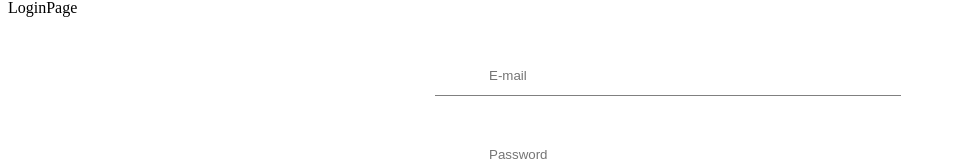
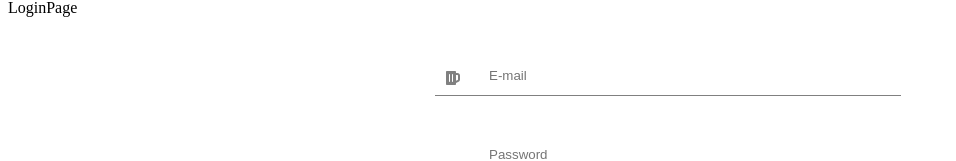
Before and after one commit to daryark/Wallet, a React (Create React App) app: page /register in a window 1280 px wide. Both pictures are taken after a click on the button "LOG IN". Shown: the part 172-333 px from the top of the page, without its empty margins (0-956 px from the left). Built offline with nearby package versions, Linux system fonts and the light colour scheme.

Commit message:
add styles

```diff
--- a/src/components/AuthField/AuthField.jsx
+++ b/src/components/AuthField/AuthField.jsx
@@ -1,19 +1,21 @@
 // import { useLocation } from 'react-router-dom';
-import { useField } from 'formik';
+import { ErrorMessage, useField } from 'formik';
 import { InputBox, StyledField } from './AuthField.styled';
 
-const AuthField = ({ svg, ...props }) => {
+const AuthField = ({ Icon, ...props }) => {
   //   const location = useLocation();
-  const [field] = useField(props);
-
+  const [field, meta] = useField(props);
+  console.log(field);
+  console.log(meta);
   return (
     <InputBox>
+      {Icon && <Icon />}
       <StyledField {...field} {...props} autoComplete="off" />
-      {/* <ErrorMessage
-          component="div"
-          name={field.name}
-
-        /> */}
+      {/* {errors.email && touched.email ? <div>{errors.email}</div> : null}
+      <ErrorMessage name="email" />
+      <ErrorMessage component="div" name={field.name} /> */}
+      <ErrorMessage component="div" name={field.name} />
+      {/* <ErrorMessage name="email" /> */}
     </InputBox>
   );
 };
--- a/src/components/AuthField/AuthField.styled.jsx
+++ b/src/components/AuthField/AuthField.styled.jsx
@@ -1,4 +1,5 @@
 import { Field } from 'formik';
+import { FaBeer } from 'react-icons/fa';
 import styled from 'styled-components';
 
 export const StyledField = styled(Field)`
@@ -23,3 +24,9 @@ export const InputBox = styled.div`
     width: 410px;
   }
 `;
+export const StyledIcon = styled(FaBeer)`
+  position: absolute;
+  bottom: 25%;
+  left: 10px;
+  color: grey;
+`;
--- a/src/components/LoginForm/LoginForm.jsx
+++ b/src/components/LoginForm/LoginForm.jsx
@@ -8,6 +8,7 @@ import * as Yup from 'yup';
 import AuthButtonActive from 'components/AuthButtonActive/AuthButtonActive';
 import AuthButton from 'components/AuthButton/AuthButton';
 import AuthField from 'components/AuthField/AuthField';
+import { StyledIcon } from 'components/AuthField/AuthField.styled';
 
 const initialValues = {
   email: '',
@@ -41,7 +42,12 @@ const LoginForm = () => {
         onSubmit={handleSubmit}
       >
         <Form>
-          <AuthField type="email" name="email" placeholder="E-mail" />
+          <AuthField
+            Icon={StyledIcon}
+            type="email"
+            name="email"
+            placeholder="E-mail"
+          />
           <AuthField
             style={{ marginBottom: '42px' }}
             type="password"
--- a/src/components/RegistrationForm/RegistrationForm.jsx
+++ b/src/components/RegistrationForm/RegistrationForm.jsx
@@ -2,13 +2,14 @@ import AuthButton from 'components/AuthButton/AuthButton';
 import AuthButtonActive from 'components/AuthButtonActive/AuthButtonActive';
 import AuthField from 'components/AuthField/AuthField';
 
-import { Formik, Form } from 'formik';
+import { Formik, Form, ErrorMessage } from 'formik';
 import { useDispatch } from 'react-redux';
 
 import { useNavigate } from 'react-router-dom';
 import { registerRequest } from 'redux/auth/auth-operations';
 
 import registerSchema from './registerSchema';
+import { StyledError } from './RegistrationForm.styled';
 import { RegisterBox } from './RegistrationForm.styled';
 
 const initialValues = {
@@ -39,9 +40,15 @@ const RegistrationForm = () => {
         validationSchema={registerSchema}
         onSubmit={handleSubmit}
       >
+        {({ errors, touched }) => (
           <Form>
             <AuthField type="email" name="email" placeholder="E-mail" />
+            {errors.email && touched.email ? (
+              <StyledError>{errors.email}</StyledError>
+            ) : null}
+            {/* <ErrorMessage name="email" /> */}
             <AuthField type="password" name="password" placeholder="Password" />
+
             <AuthField
               type="password"
               name="confirmPass"
@@ -53,6 +60,7 @@ const RegistrationForm = () => {
             <AuthButtonActive text="Register" />
             <AuthButton text="Log in" onClick={changeRoute} />
           </Form>
+        )}
       </Formik>
     </RegisterBox>
   );
--- a/src/components/RegistrationForm/RegistrationForm.styled.jsx
+++ b/src/components/RegistrationForm/RegistrationForm.styled.jsx
@@ -16,3 +16,10 @@ export const RegisterBox = styled.div`
     text-transform: lowercase;
   }
 `;
+
+export const StyledError = styled.div`
+  position: absolute;
+  top: 115%;
+  font-size: 10px;
+  color: red;
+`;
```
Lines whose indentation alone changed are shown as unchanged.
